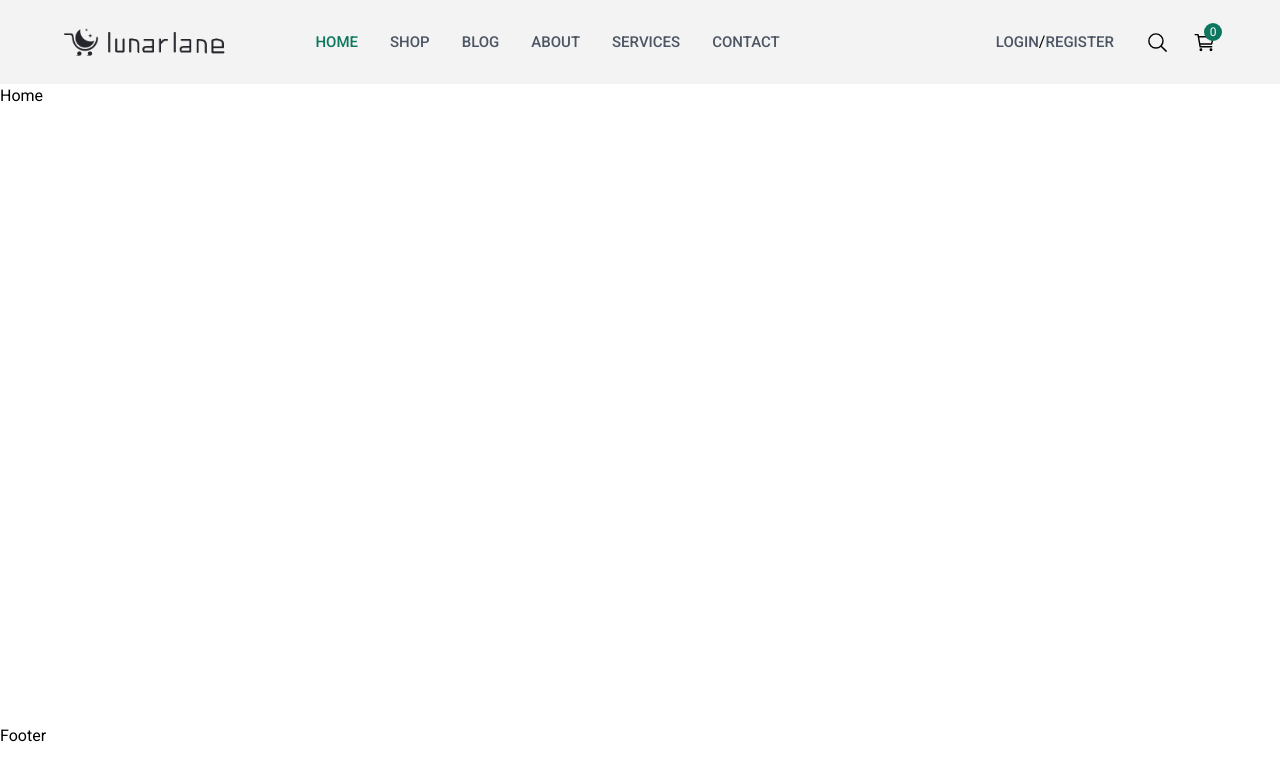
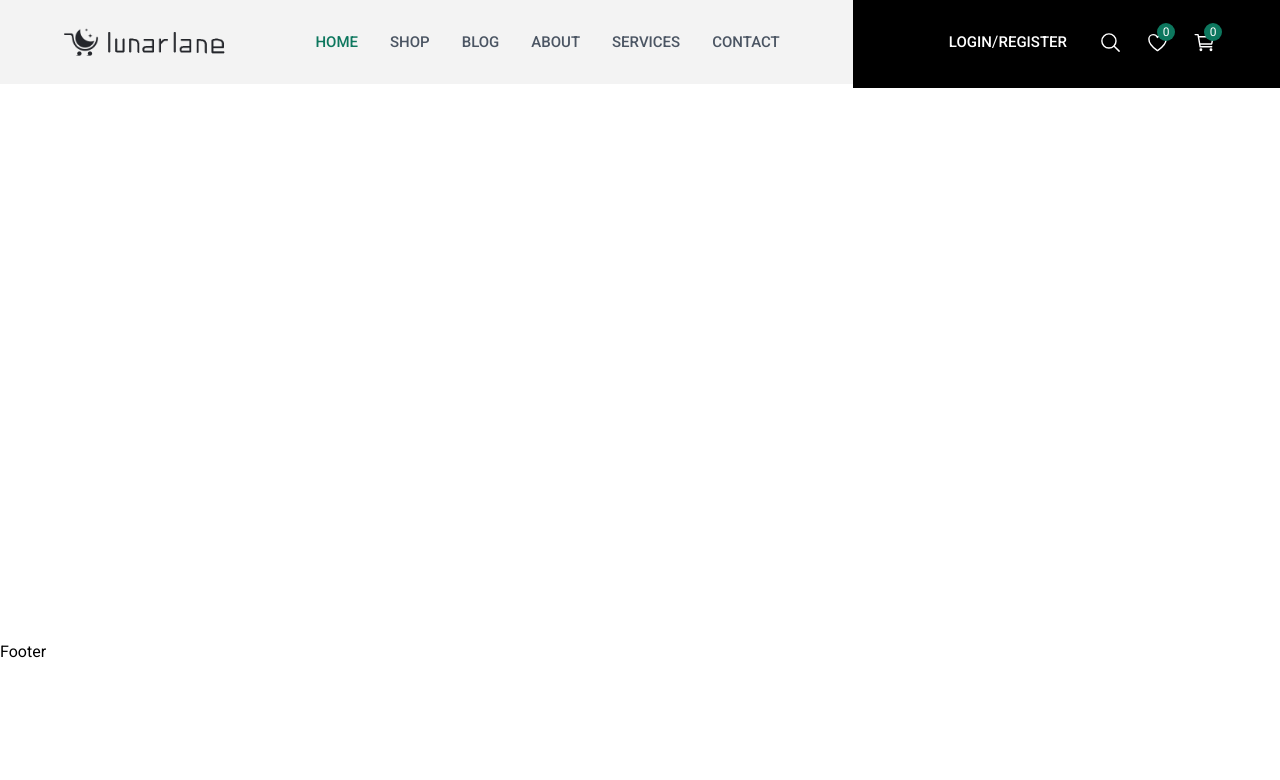
Before and after one commit to Khanhbroo/ecommerce-lunarlane, a React (Vite) app: page / in a window 1280 px wide. Shown: the top 780 px of the page. Built offline with nearby package versions, Linux system fonts and the light colour scheme.

Commit message:
feat: adding scroll and toggle header logic

```diff
--- a/src/components/common/Header.jsx
+++ b/src/components/common/Header.jsx
@@ -1,16 +1,74 @@
+import { useEffect, useRef, useState } from "react";
+
 import logoImg from "../../assets/common/logo.png";
 import { menulists } from "../../assets/data/data";
 import { CustomNavLink, CustomLink, Badges } from "./CustomComponents";
-import { IoCartOutline, IoSearchOutline } from "react-icons/io5";
+import {
+  IoCartOutline,
+  IoHeartOutline,
+  IoSearchOutline,
+} from "react-icons/io5";
+import { AiOutlineClose, AiOutlineMenu } from "react-icons/ai";
 
 const Header = () => {
+  const [isOpen, setIsOpen] = useState(false);
+  const [isScrolled, setIsScrolled] = useState(false);
+  const menuRef = useRef(null);
+
+  const toggleMenu = () => {
+    setIsOpen((prevState) => !prevState);
+  };
+
+  // Close menu if click outside menu
+  const closeMenuOutSide = (event) => {
+    if (menuRef.current && !menuRef.current.contains(event.target)) {
+      setIsOpen(false);
+    }
+  };
+
+  // Handle scroll with animation
+  const handleScroll = () => {
+    setIsScrolled(window.scrollY > 0);
+  };
+
+  // Add window and document default behavior when clicking and scrolling
+  useEffect(() => {
+    document.addEventListener("mousedown", closeMenuOutSide);
+    window.addEventListener("scroll", handleScroll);
+
+    return () => {
+      document.removeEventListener("mousedown", closeMenuOutSide);
+      window.removeEventListener("scroll", handleScroll);
+    };
+  });
+
+  // Show black box in home page only
+  const isHomePage = location.pathname === "/";
+
   return (
     <>
-      <header className="px-12 py-3 bg-white-100 relative z-20">
+      <header
+        className={
+          isHomePage
+            ? `header px-12 py-3 bg-white-100 relative z-20 ${
+                isScrolled ? "scrolled" : ""
+              }`
+            : `header px-12 py-3 bg-white-100 relative z-20 ${
+                isScrolled ? "scrolled" : ""
+              }`
+        }
+      >
+        {isHomePage && (
+          <div
+            className={`transition-colors duration-300 ${
+              isScrolled ? "lg:bg-none" : "lg:bg-black"
+            } lg:h-[88px] lg:absolute lg:top-0 lg:right-0 lg:w-1/3 lg:-z-10`}
+          ></div>
+        )}
         <nav className="p-4 flex justify-between items-center relative">
           <div className="flex items-center gap-14">
             <div>
-              <img src={logoImg} alt="Logo Image" className="h-7" />
+              <img src={logoImg} alt="Logo Image" className="h-7 bg-auto" />
             </div>
             <div className="hidden lg:flex items-center justify-between gap-4">
               {menulists.map((list) => (
@@ -25,19 +83,79 @@ const Header = () => {
 
           <div className="flex items-center gap-8 icons">
             <div className="uppercase hidden lg:block text-inherit relative z-20">
-              <CustomLink>Login</CustomLink>
-              <span className="">/</span>
-              <CustomLink>Register</CustomLink>
+              <CustomLink
+                className={`${
+                  isScrolled || isHomePage ? "text-white" : "text-primary"
+                }`}
+              >
+                Login
+              </CustomLink>
+              <span
+                className={`${
+                  isScrolled || isHomePage ? "text-white" : "text-primary"
+                }`}
+              >
+                /
+              </span>
+              <CustomLink
+                className={`${
+                  isScrolled || isHomePage ? "text-white" : "text-primary"
+                }`}
+              >
+                Register
+              </CustomLink>
             </div>
-            <div className="icon flex items-center justify-center gap-6">
+            <div
+              className={`icon flex items-center justify-center gap-6 ${
+                isScrolled || isHomePage ? "text-white" : "text-primary"
+              }`}
+            >
               <IoSearchOutline size={23} />
+
+              <div className="relative z-20">
+                <IoHeartOutline size={23} />
+                <div className="absolute -top-2 -right-1.5">
+                  <Badges color={isScrolled ? "hidden" : "bg-primary-green"}>
+                    0
+                  </Badges>
+                </div>
+              </div>
+
               <div className="relative z-20">
                 <IoCartOutline size={23} />
                 <div className="absolute -top-2 -right-1.5">
-                  <Badges color="bg-primary-green">0</Badges>
+                  <Badges color={isScrolled ? "hidden" : "bg-primary-green"}>
+                    0
+                  </Badges>
                 </div>
               </div>
+
+              <button
+                onClick={toggleMenu}
+                className="lg:hidden w-10 h-10 flex justify-center items-center bg-black text-white focus:outline-none"
+              >
+                {isOpen ? (
+                  <AiOutlineClose size={24} />
+                ) : (
+                  <AiOutlineMenu size={24} />
+                )}
+              </button>
             </div>
+          </div>
+
+          {/* Responsive menu if below 768px */}
+
+          <div
+            ref={menuRef}
+            className={`lg:hidden w-full p-5 absolute right-0 top-full menu-container ${
+              isOpen ? "open" : "close"
+            }`}
+          >
+            {menulists.map((list) => (
+              <li key={list.id} className="uppercase list-none">
+                <CustomNavLink href={list.path}>{list.link}</CustomNavLink>
+              </li>
+            ))}
           </div>
         </nav>
       </header>
--- a/src/components/common/Layout.jsx
+++ b/src/components/common/Layout.jsx
@@ -3,16 +3,16 @@ import PropTypes from "prop-types";
 
 const Layout = ({ children }) => {
   return (
-    <>
+    <div className="h-[2000px]">
       <Header />
       <main style={{ minHeight: "80vh" }}>{children}</main>
       <h2>Footer</h2>
-    </>
+    </div>
   );
 };
 
 export default Layout;
 
 Layout.propTypes = {
-  children: PropTypes.isRequired,
+  children: PropTypes.node.isRequired,
 };
--- a/src/styles/index.css
+++ b/src/styles/index.css
@@ -128,7 +128,7 @@ body {
   opacity: 1;
   transform: translateX(0);
 }
-.menu-container.closed {
+.menu-container.close {
   opacity: 0;
   transform: translateX(-100%);
 }
@@ -144,7 +144,6 @@ body {
 .header.scrolled {
   background-color: #fff;
   box-shadow: 0 2px 4px rgba(0, 0, 0, 0.1);
-  animation: fadeInDown 0.5s ease;
   z-index: 100;
 }
 
--- a/tailwind.config.js
+++ b/tailwind.config.js
@@ -9,9 +9,6 @@ export default {
         "red-gray": "#444444",
         "white-100": "#F3F3F3",
       },
-      fontFamily: {
-        poppins: ["Poppins", "sans-serif"],
-      },
     },
   },
   plugins: [],
```
Also changed, not shown: src/components/common/CustomComponents.jsx (+9 -9 lines).
